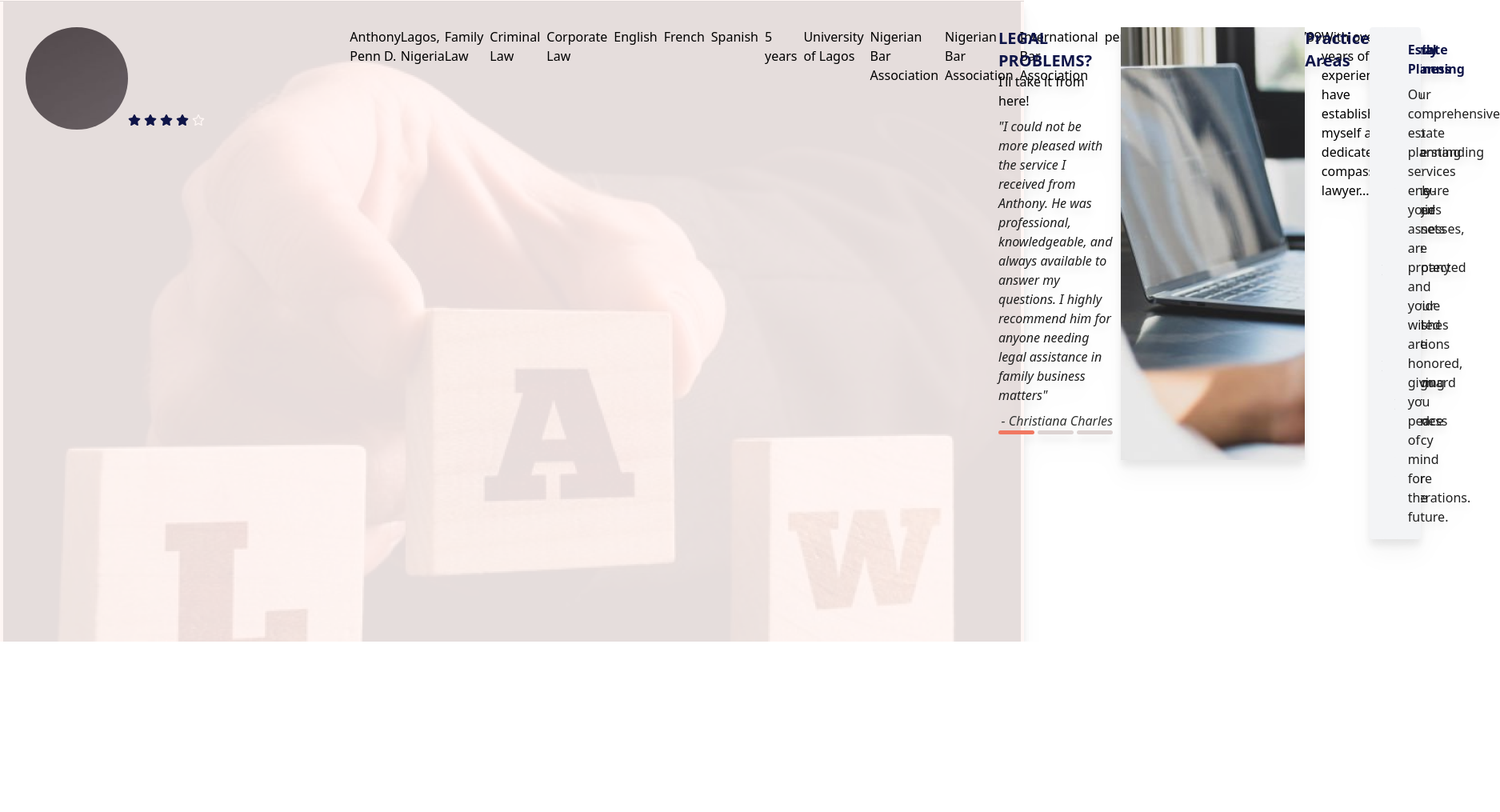
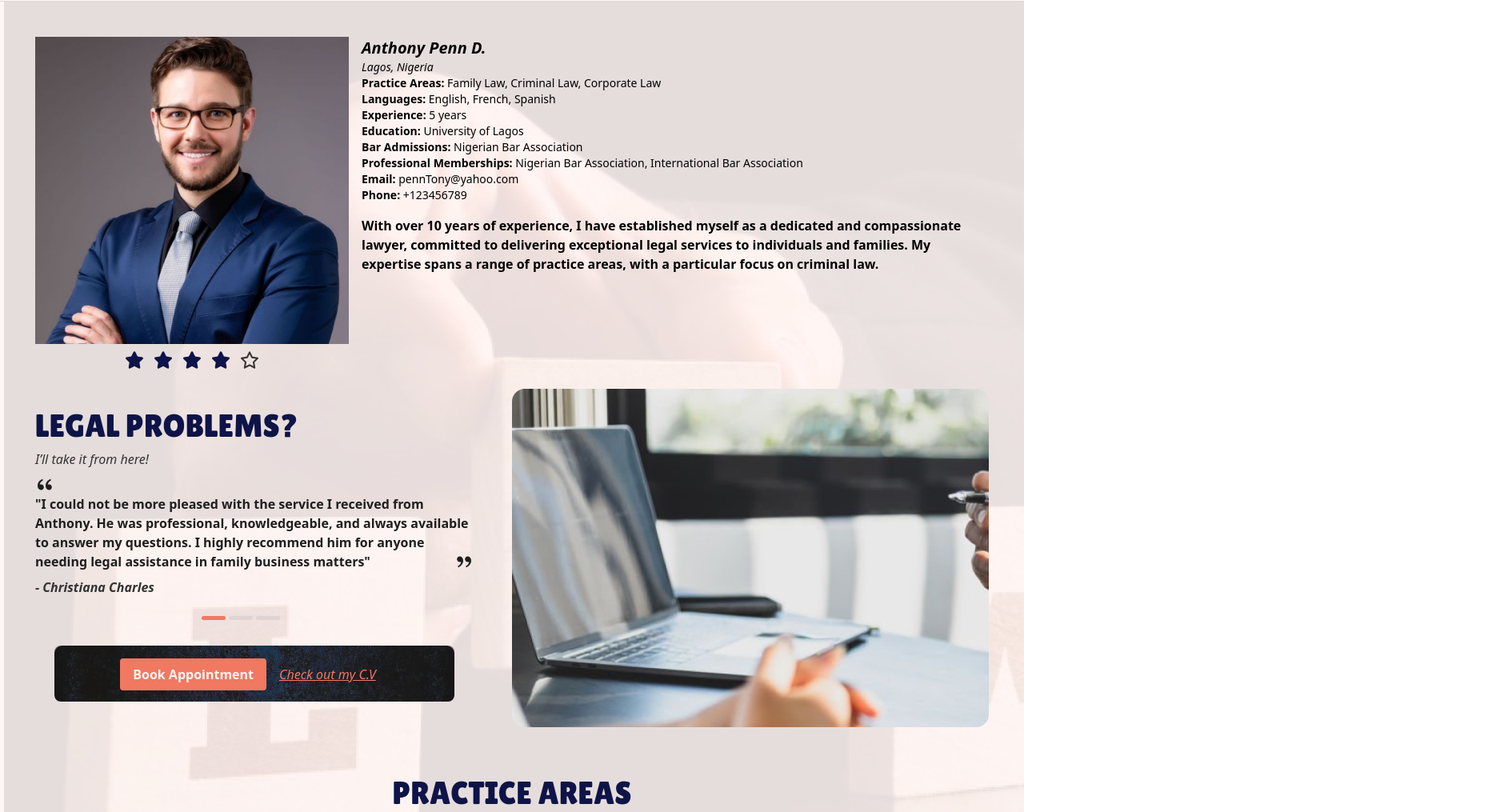
Before and after one commit to Project-legalease/legalease-client, a Next.js app: page /profile-page in a window 1280 px wide. Shown: the part 99-1114 px from the top of the page at 80% size, 1875 px wide, since content can reach past the window. Before the commit the page ends 901 px from the top, so only its background shows below. Built offline with nearby package versions, Linux system fonts and the light colour scheme; a web font is replaced by a local one.

Commit message:
I made the User Interface of the Lawyer Profile Page much better, introduced flex and grid on some components

```diff
--- a/components/profile-page/lawyerProfile.tsx
+++ b/components/profile-page/lawyerProfile.tsx
@@ -7,12 +7,12 @@ function LawyerSection() {
   const [lawyer, setLawyer] = useState({
     name: "",
     location: "",
-    practiceAreas: [""],
-    languages: [""],
+    practiceAreas: [],
+    languages: [],
     experience: "",
     education: "",
     barAdmissions: "",
-    professionalMemberships: [""],
+    professionalMemberships: [],
     contact: {
       email: "",
       phone: "",
@@ -34,46 +34,39 @@ function LawyerSection() {
         email: "pennTony@yahoo.com",
         phone: "+123456789",
       },
-      bio: "With over 10 years of experience, I have established myself as a dedicated and compassionate lawyer...",
+      bio: "With over 10 years of experience, I have established myself as a dedicated and compassionate lawyer, committed to delivering exceptional legal services to individuals and families. My expertise spans a range of practice areas, with a particular focus on criminal law.",
     };
 
     setLawyer(fetchedData);
   }, []);
 
   return (
-    <div className="flex h-1/3 w-full">
-      <div className="flex flex-row w-1/3">
-        <div className="bg-[url('/images/lawyer-profile.png')] w-32 h-32 rounded-full object-cover"></div>
-        <div className="flex mt-4 gap-1 items-center">
-          <FaStar className="text-primary-blue48" />
-          <FaStar className="text-primary-blue48" />
-          <FaStar className="text-primary-blue48" />
-          <FaStar className="text-primary-blue48" />
-          <FaRegStar className="text-primary-whiteF5" />
+    <div className="flex w-full p-3">
+      <div className="flex flex-col items-center w-1/3">
+        <div className="bg-[url('/images/lawyer-profile.png')] w-full h-96 bg-cover object-fit:cover bg-cover"></div>
+        <div className="flex mt-2 gap-3">
+          <FaStar className="text-primary-blue48 w-[1.5rem] h-[1.5rem]" />
+          <FaStar className="text-primary-blue48 w-[1.5rem] h-[1.5rem]" />
+          <FaStar className="text-primary-blue48 w-[1.5rem] h-[1.5rem]" />
+          <FaStar className="text-primary-blue48 w-[1.5rem] h-[1.5rem]" />
+          <FaRegStar className="text-primary-dark32 w-[1.5rem] h-[1.5rem]" />
         </div>
       </div>
-      <div className="flex flex-row w-2/3">
-        <h2>{lawyer.name}</h2>
-        <h4>{lawyer.location}</h4>
-        <div className="flex flex-row gap-2">
-          {lawyer.practiceAreas.map((area, index) => (
-            <span key={index}>{area}</span>
-          ))}
-          {lawyer.languages.map((language, index) => (
-            <span key={index}>{language}</span>
-          ))}
-          <span>{lawyer.experience}</span>
-          <span>{lawyer.education}</span>
-          <span>{lawyer.barAdmissions}</span>
-          {lawyer.professionalMemberships.map((membership, index) => (
-            <span key={index}>{membership}</span>
-          ))}
-          <div className="flex flex-row gap-2">
-            <span>{lawyer.contact.email}</span>
-            <span>{lawyer.contact.phone}</span>
-          </div>
-        </div>
-        <p>{lawyer.bio}</p>
+
+      <div className="flex flex-col w-2/3 ml-4">
+        <h2 className="text-xl font-bold italic">{lawyer.name}</h2>
+        <h4 className="text-sm italic">{lawyer.location}</h4>
+        <span className="text-sm"><strong>Practice Areas:</strong> {lawyer.practiceAreas.join(", ")}</span>
+        <span className="text-sm"><strong>Languages:</strong> {lawyer.languages.join(", ")}</span>
+        <span className="text-sm"><strong>Experience: </strong> {lawyer.experience}</span>
+        <span className="text-sm"><strong>Education: </strong> {lawyer.education}</span>
+        <span className="text-sm"><strong>Bar Admissions:</strong> {lawyer.barAdmissions}</span>
+        <span className="text-sm"><strong>Professional Memberships:</strong> {lawyer.professionalMemberships.join(", ")}</span>
+
+        <span className="text-sm"><strong>Email:</strong> {lawyer.contact.email}</span>
+        <span className="text-sm"><strong>Phone:</strong> {lawyer.contact.phone}</span>
+
+        <p className="mt-4 text-md font-semibold">{lawyer.bio}</p>
       </div>
     </div>
   );
--- a/components/profile-page/legal-problems.tsx
+++ b/components/profile-page/legal-problems.tsx
@@ -1,42 +1,47 @@
 import Link from "next/link";
 import React, { useState } from "react";
 import { cn } from "@/lib/utils";
+import { RiDoubleQuotesL, RiDoubleQuotesR } from "react-icons/ri";
 
 function LegalProblemSection() {
   const [testimonyIndex, setTestimonyIndex] = useState<number>(0);
 
   return (
-    <div className="flex h-1/3 w-full">
-      <div className="flex row w-2/5">
+    <div className="flex h-1/3 w-full p-3">
+      <div className="flex flex-col w-1/2">
         <div className="mb-8">
-          <h2 className="text-xl font-bold text-primary-blue48">LEGAL PROBLEMS?</h2>
-          <h4>I’ll take it from here!</h4>
-          <blockquote className="italic text-primary-dark1E mt-2">
-            &quot;I could not be more pleased with the service I received from Anthony. He was professional, knowledgeable, and always available to
-            answer my questions. I highly recommend him for anyone needing legal assistance in family business matters&quot;
-          </blockquote>
-          <cite className="block mt-2 text-right text-primary-dark32">- Christiana Charles</cite>
-          <div className="w-fit flex gap-1">
+          <h2 className="text-[40px] text-left text-primary-blue48 font-lilita mt-4">LEGAL PROBLEMS?</h2>
+          <h4 className="text-md italic text-primary-dark32">I’ll take it from here!</h4>
+          <div className="rounded-md py-2 px-12 pl-0 text-primary-dark1E font-semibold">
+            <p>
+              <RiDoubleQuotesL size={24} />
+              &quot;I could not be more pleased with the service I received from Anthony. He was professional, knowledgeable, and always available to
+            answer my questions. I highly recommend him for anyone needing legal assistance in family business matters&quot;<RiDoubleQuotesR size={24} className="float-end" />
+            </p>
+            <cite className="block mt-2 text-left text-primary-dark32 italic">- Christiana Charles</cite>
+          </div>
+          <div className="w-fit flex gap-1 mt-4 px-52 ">
             {Array.from({ length: 3 }).map((_, index) => (
               <div
                 key={index}
                 onClick={() => setTestimonyIndex((testimonyIndex) => index)}
                 className={cn(
-                  "h-[5px] w-[45px] rounded-full cursor-pointer",
+                  "h-[5px] w-[30px] rounded-full cursor-pointer",
                   index == testimonyIndex ? "bg-primary-orange61" : "bg-[#DDD4D3]"
                 )}></div>
             ))}
           </div>
         </div>
-        <div className="flex gap-4 mb-8">
-          <div className="bg-[url('/images/book-appointment-bg.png')] opacity-10 bg-cover z-0"></div>
-          <button className="bg-primary-orange61 text-primary-whiteF5 px-4 py-2 rounded">Book Appointment</button>
-          <Link href={"/checkout-cv"} className="text-primary-orange61 px-4 py-2">
-            Check out my C.V
-          </Link>
+        <div className="flex justify-center mx-6 rounded-lg gap-4 mb-8 bg-black bg-opacity-50 bg-cover z-0 h-[70px] w-[500px] bg-[url('/images/book-appointment-bg.png')]">
+          <div className="relative z-10 py-4 px-0">
+            <button className="bg-primary-orange61 text-primary-whiteF5 px-4 py-2 rounded font-bold">Book Appointment</button>
+            <Link href={"/checkout-cv"} className="text-primary-orange61 px-4 py-2 underline italic">
+              Check out my C.V
+            </Link>
+          </div>
         </div>
       </div>
-      <div className="bg-[url('/images/book-appointment-bg2.png')] w-3/5"></div>
+      <div className="bg-[url('/images/book-appointment-bg2.png')] w-1/2 rounded-2xl"></div>
     </div>
   );
 }
--- a/components/profile-page/practice-area.tsx
+++ b/components/profile-page/practice-area.tsx
@@ -1,26 +1,38 @@
 import React from "react";
+import { GiInjustice } from "react-icons/gi";
+import { MdOutlineFamilyRestroom } from "react-icons/md";
+import { FaBuilding } from "react-icons/fa";
 
 function PracticeArea() {
   return (
-    <div className="flex flex-row">
-      <h3 className="text-xl font-bold text-primary-blue48">Practice Areas</h3>
-      <div className="grid grid-cols-3 gap-4">
-        <div className="bg-gray-100 p-4 rounded">
-          <h4 className="font-bold text-primary-blue48 mb-2">Criminal Law</h4>
-          <p className="text-primary-dark1E">
+    <div className="flex flex-col mt-0 py-0">
+      <h3 className="text-[40px] text-center text-primary-blue48 font-lilita mt-10">PRACTICE AREAS</h3>
+      <div className="grid grid-cols-3 gap-[0.1rem] h-[100px]">
+        <div className="bg-gray-200 p-4 rounded flex flex-col justify-center">
+          <div className="flex justify-center items-center gap-3">
+            <GiInjustice className="w-[3rem] h-[2rem]" />
+            <h4 className="text-1xl text-center text-primary-blue48 font-lilita mt-2">CRIMINAL LAW</h4>
+          </div>
+          <p className="text-primary-dark1E font-semibold text-md mx-8">
             My team can provide robust defence strategies to ensure your rights are protected and your freedom is secured.
           </p>
         </div>
-        <div className="bg-gray-100 p-4 rounded">
-          <h4 className="font-bold text-primary-blue48 mb-2">Family Business</h4>
-          <p className="text-primary-dark1E">
+        <div className="bg-gray-200 p-4 rounded flex flex-col justify-center">
+          <div className="flex justify-center items-center gap-3">
+            <MdOutlineFamilyRestroom className="w-[3rem] h-[2rem]" />
+            <h4 className="text-1xl text-center text-primary-blue48 font-lilita mt-2">FAMILY BUSINESS</h4>
+          </div>
+          <p className="text-primary-dark1E font-semibold text-md mx-8">
             With a deep understanding of family-owned businesses, my company can provide legal solutions that safeguard your business legacy for
             future generations.
           </p>
         </div>
-        <div className="bg-gray-100 text-primary-blue48 p-4 rounded">
-          <h4 className="font-bold mb-2">Estate Planning</h4>
-          <p className="text-primary-dark1E">
+        <div className="bg-gray-200 p-4 rounded flex flex-col justify-center">
+          <div className="flex justify-center items-center gap-3">
+            <FaBuilding className="w-[3rem] h-[2rem]"/>
+            <h4 className="text-1xl text-center text-primary-blue48 font-lilita mt-2">ESTATE PLANNING</h4>
+          </div>
+          <p className="text-primary-dark1E font-semibold text-md mx-8">
             Our comprehensive estate planning services ensure your assets are protected and your wishes are honored, giving you peace of mind for the
             future.
           </p>
--- a/components/profile-page/profile-page.tsx
+++ b/components/profile-page/profile-page.tsx
@@ -5,7 +5,7 @@ import PracticeArea from './practice-area'
 
 function LawyerProfile() {
   return (
-    <div className='flex flex-row'>
+    <div className='flex flex-col items-center'>
         <LawyerSection />
         <LegalProblemSection />
         <PracticeArea />
```
